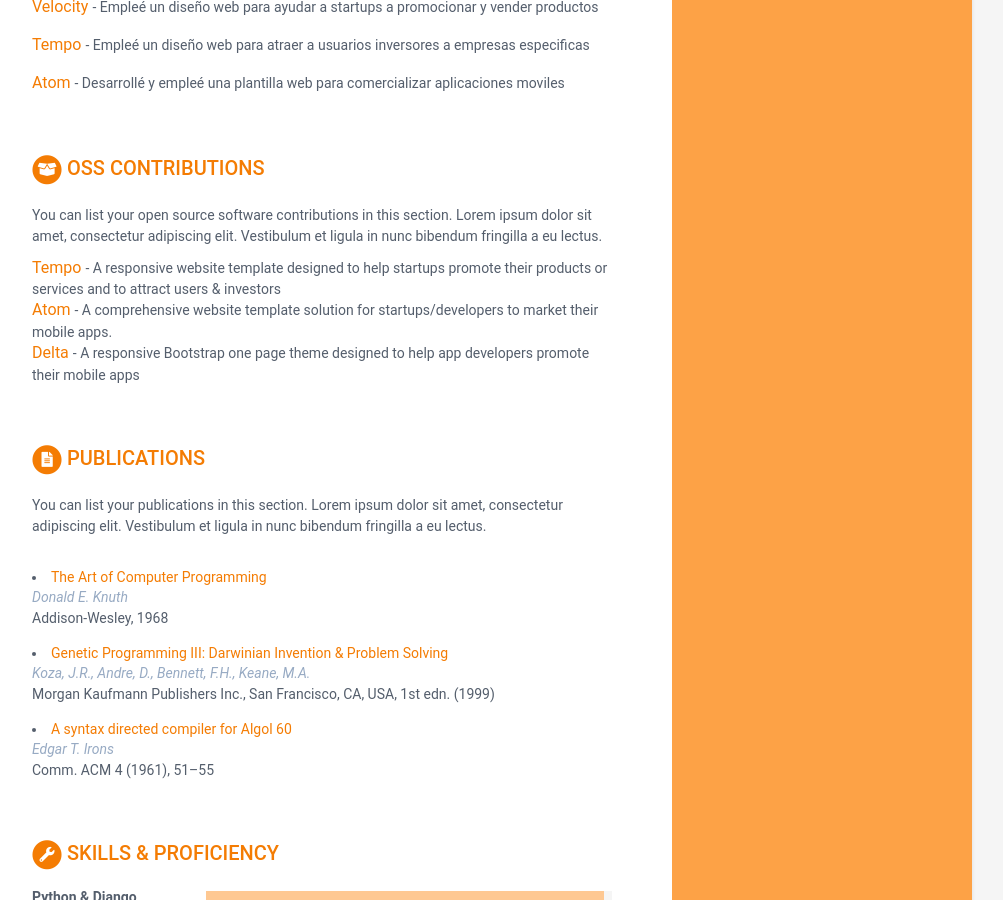
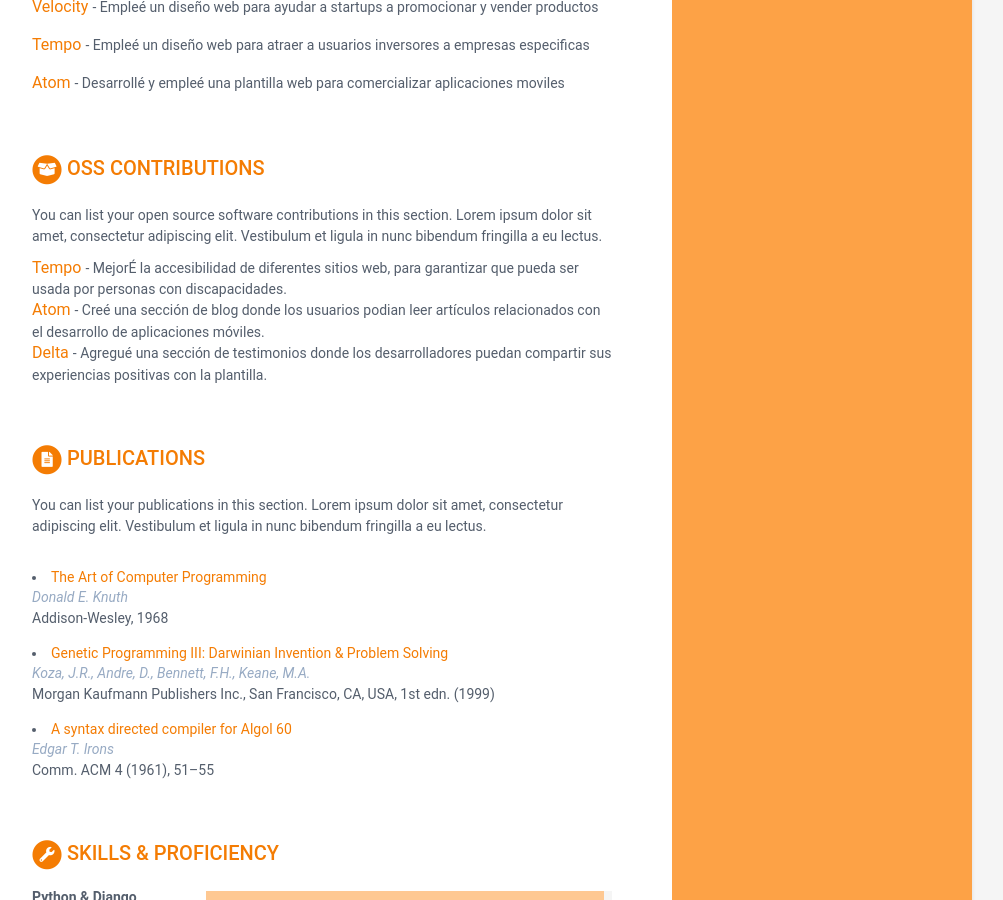
Before and after one commit to javersoft-me/Proyecto-Organizacion, a Jekyll site: the page built from index.html, in a window 1280 px wide and 900 px high, scrolled down 1477 px. Shown: the whole window, without its empty margins (168-1171 px from the left). Built offline with Jekyll 4.4.1, drawn with Linux system fonts in a browser that asks for light colours.

Commit message:
Cambios en Contribuciones OSS

```diff
--- a/_data/data.yml
+++ b/_data/data.yml
@@ -187,16 +187,16 @@ oss:
       Vestibulum et ligula in nunc bibendum fringilla a eu lectus.
     contributions:
       - title: Tempo
-        link: "#"
-        tagline: "A responsive website template designed to help startups promote their products or services and to attract users &amp; investors"
+        link: .TEMPO
+        tagline: MejorÉ la accesibilidad de diferentes sitios web, para garantizar que pueda ser usada por personas con discapacidades.
 
       - title: Atom
-        link: "#"
-        tagline: "A comprehensive website template solution for startups/developers to market their mobile apps."
+        link: .ATOM
+        tagline: Creé una sección de blog donde los usuarios podian leer artículos relacionados con el desarrollo de aplicaciones móviles.
 
       - title: Delta
-        link: "#"
-        tagline: "A responsive Bootstrap one page theme designed to help app developers promote their mobile apps"
+        link: .DELTA
+        tagline: Agregué una sección de testimonios donde los desarrolladores puedan compartir sus experiencias positivas con la plantilla.
 
 publications:
     title: Publications
```
